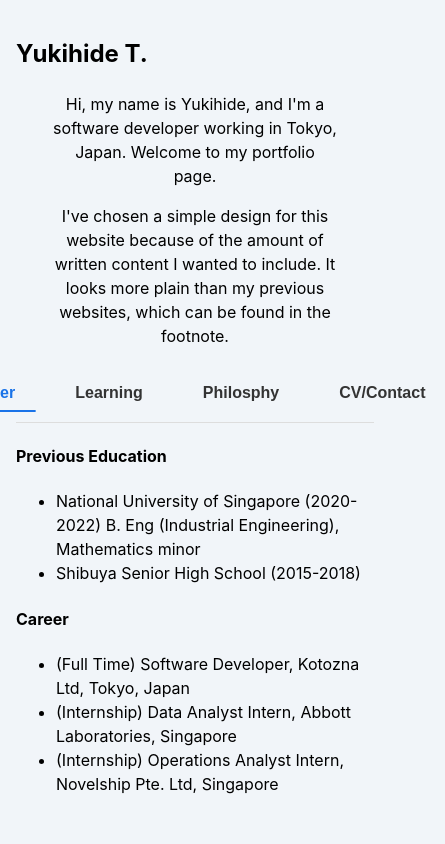
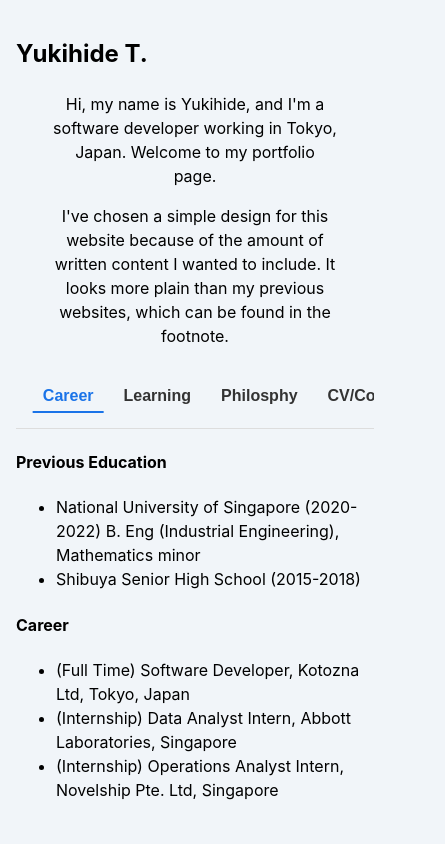
Before and after one commit to yuki-zmstr/portfolio2024, a React (Vite) app: page / in a window 390 px wide. Shown: the top 844 px of the page, 445 px wide, since content can reach past the window. Built offline with nearby package versions, Linux system fonts and the light colour scheme.

Commit message:
Adjust css for navbar on smaller screen

```diff
--- a/src/components/Content.module.css
+++ b/src/components/Content.module.css
@@ -3,6 +3,12 @@
     display: flex;
     justify-content: center;
     padding: 10px 0;
+    overflow-x: auto; /* Allow horizontal scrolling */
+    white-space: nowrap; /* Prevent buttons from wrapping to the next line */
+}
+
+.navbar::-webkit-scrollbar {
+    display: none; /* Hide scrollbar in Webkit-based browsers (Chrome, Safari) */
 }
 
 .navbar button {
@@ -15,6 +21,13 @@
     margin: 0 10px;
     cursor: pointer;
     position: relative;
+    flex-shrink: 0; /* Prevent buttons from shrinking */
+    -webkit-tap-highlight-color: transparent; /* Remove tap highlight on mobile */
+    outline: none; /* Remove default focus outline */
+}
+
+.navbar button:focus {
+    outline: none; /* Remove focus outline */
 }
 
 .navbar button:hover,
@@ -44,3 +57,13 @@
 .navbar button.active::after {
     width: 100%;
 }
+
+@media (max-width: 600px) {
+    .navbar button {
+        padding: 8px 10px; /* Reduce padding */
+        margin: 5px 5px; /* Reduce margin */
+    }
+    .navbar button:first-child {
+        margin-left: 20%; /* Adjust margin for the first button on smaller screens */
+    }
+}
```
